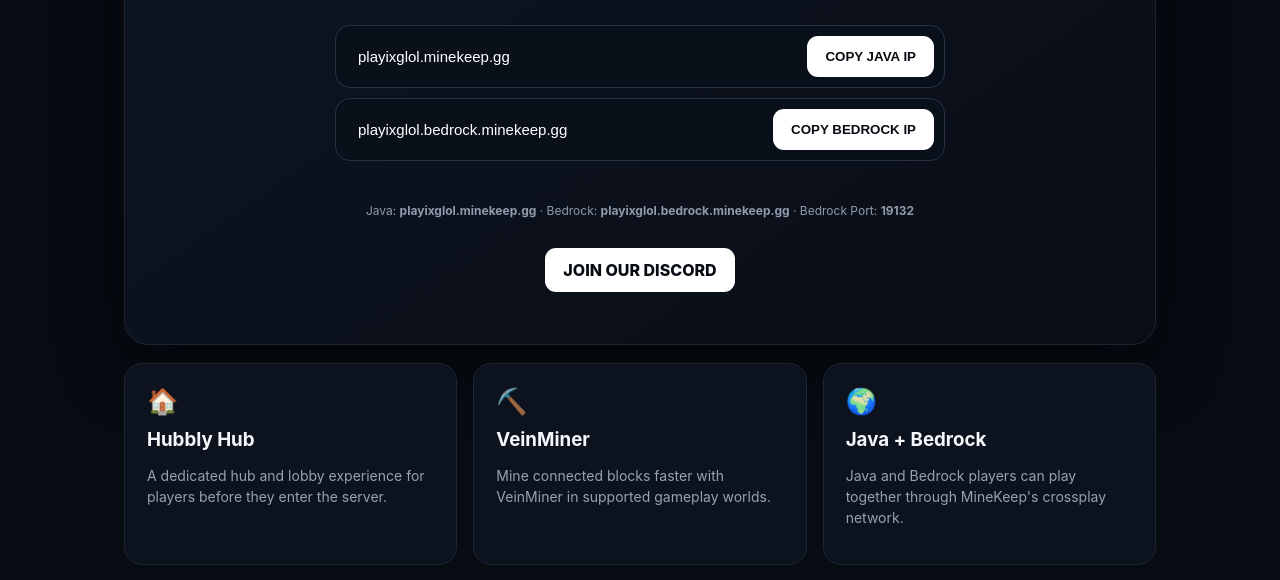
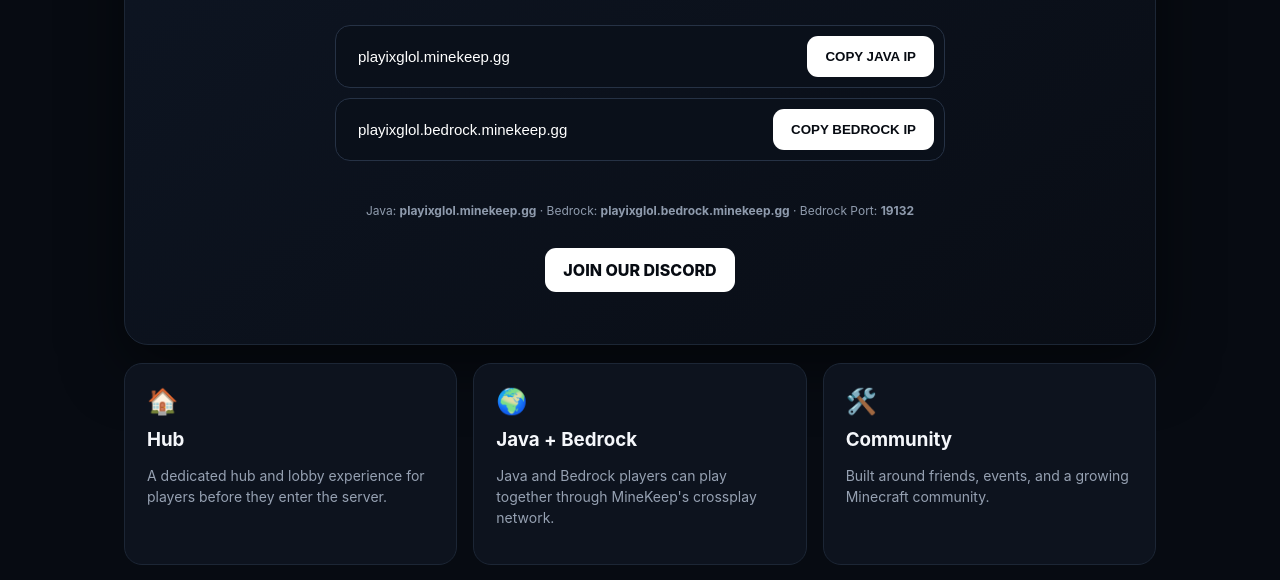
Before and after one commit to thatvenuxguy/Playixglolweb, a plain HTML site: page index.html in a window 1280 px wide. Shown: the part 363-943 px from the top of the page. Drawn offline with Linux system fonts and the light colour scheme.

Commit message:
Remove VeinMiner text and modernize the feature cards while keeping the server info intact.

```diff
--- a/index.html
+++ b/index.html
@@ -328,25 +328,11 @@
 
         <div class="icon">🏠</div>
 
-        <h3>Hubbly Hub</h3>
+        <h3>Hub</h3>
 
         <p>
           A dedicated hub and lobby experience
           for players before they enter the server.
-        </p>
-
-      </article>
-
-
-      <article class="card">
-
-        <div class="icon">⛏️</div>
-
-        <h3>VeinMiner</h3>
-
-        <p>
-          Mine connected blocks faster with
-          VeinMiner in supported gameplay worlds.
         </p>
 
       </article>
@@ -361,6 +347,19 @@
         <p>
           Java and Bedrock players can play
           together through MineKeep's crossplay network.
+        </p>
+
+      </article>
+
+
+      <article class="card">
+
+        <div class="icon">🛠️</div>
+
+        <h3>Community</h3>
+
+        <p>
+          Built around friends, events, and a growing Minecraft community.
         </p>
 
       </article>
@@ -419,8 +418,6 @@
           <span class="tag">WorldEdit</span>
 
           <span class="tag">DyClaim</span>
-
-          <span class="tag">VeinMiner</span>
 
           <span class="tag">ViaVersion</span>
 
```
